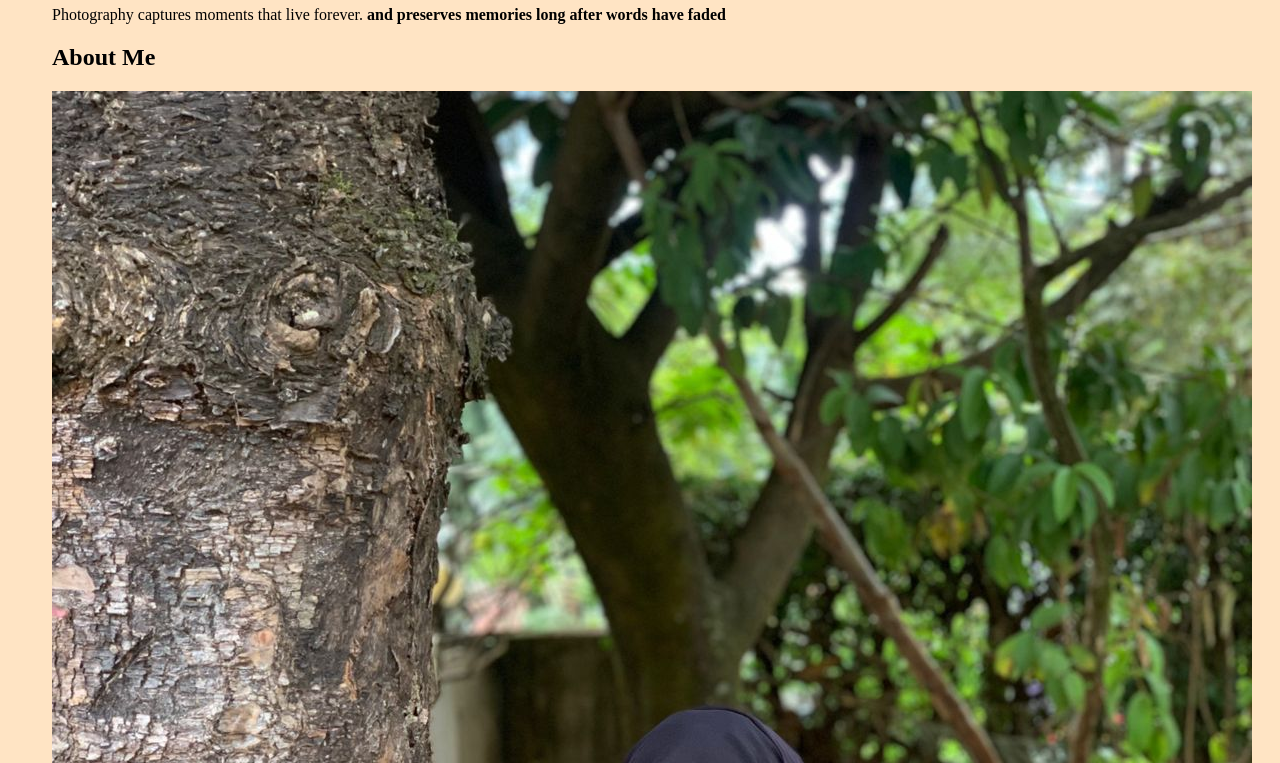
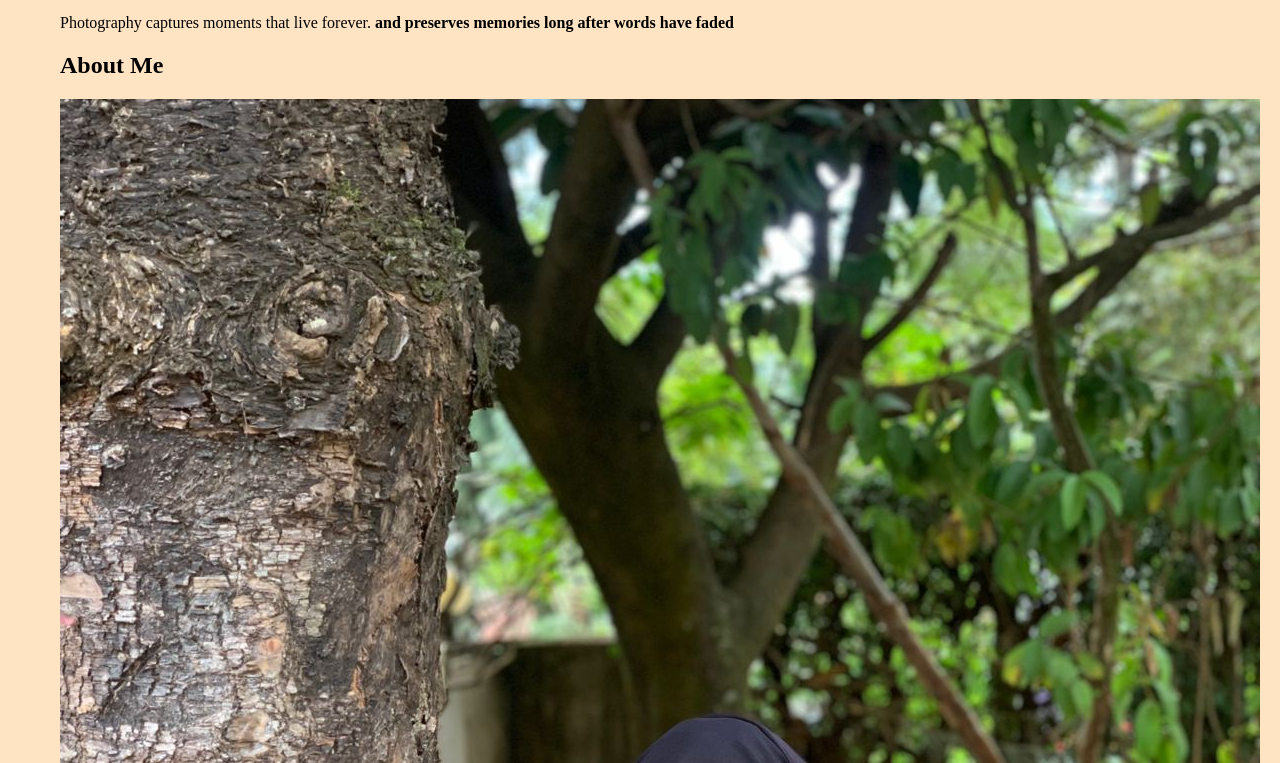
Before and after one commit to fay5090/Photography-Portfolio, a plain HTML site: page index.html in a window 1280 px wide. Shown: the part 160-923 px from the top of the page. Drawn offline with Linux system fonts and the light colour scheme.

Commit message:
change in the padding style in css for the body becasue it does not look right

```diff
--- a/css/style.css
+++ b/css/style.css
@@ -1,5 +1,5 @@
 body{
     background-color: bisque;
-    padding: 2px;
+    padding: 10px;
     margin: 50px;
 }
```
